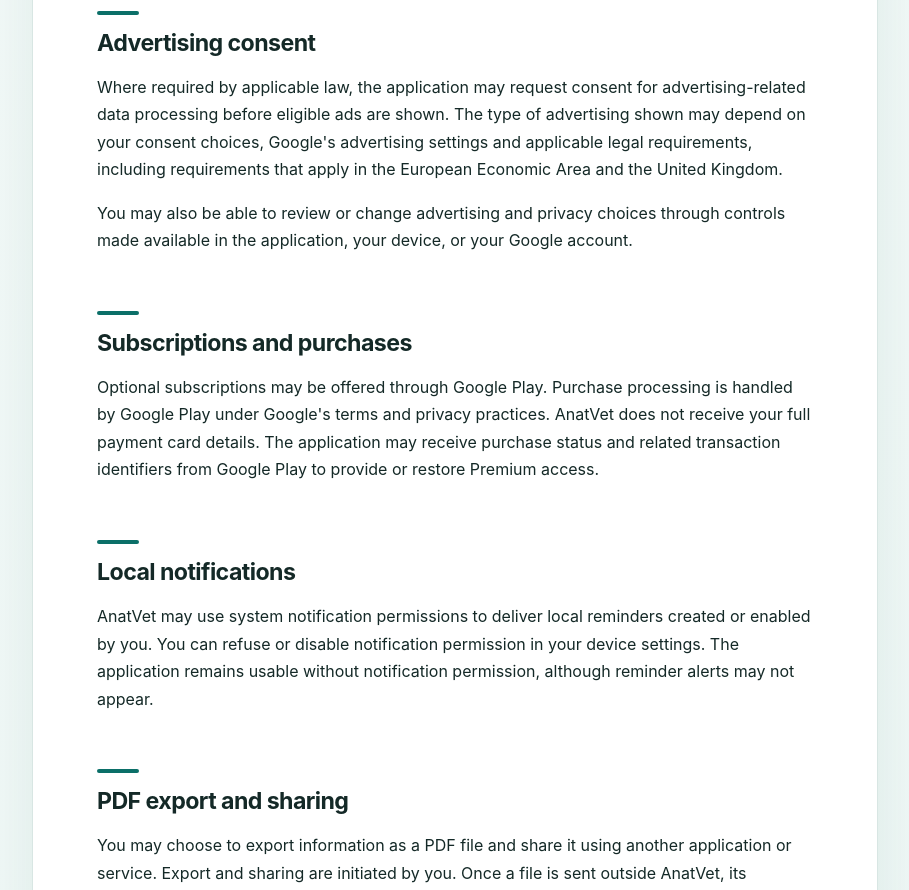
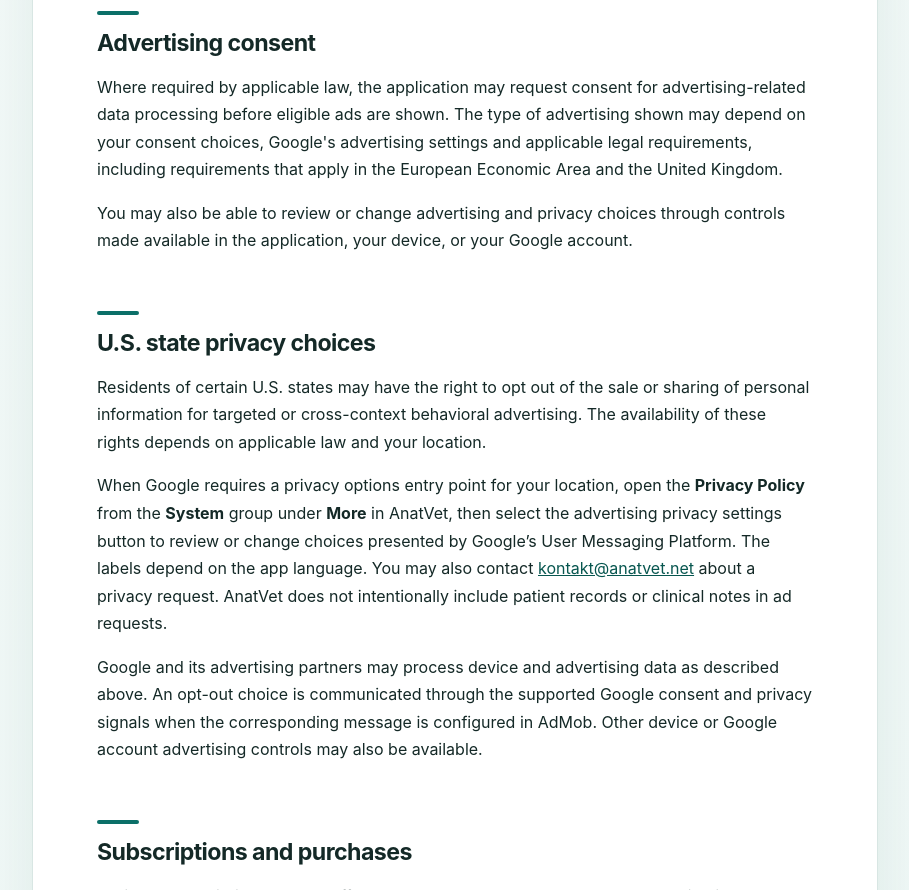
Before and after one commit to Bonefacio/Bonefacio.github.io, a plain HTML site: page privacy/index.html in a window 1280 px wide. Shown: the part 1910-2800 px from the top of the page, without its empty margins (322-1231 px from the left). Drawn offline with Linux system fonts and the light colour scheme.

Commit message:
Document US state advertising privacy choices (#1)

```diff
--- a/privacy/index.html
+++ b/privacy/index.html
@@ -70,6 +70,7 @@
         <a href="#accounts">Accounts and cloud services</a>
         <a href="#advertising">Advertising</a>
         <a href="#consent">Advertising consent</a>
+        <a href="#us-rights">U.S. state privacy choices</a>
         <a href="#purchases">Purchases</a>
         <a href="#notifications">Notifications</a>
         <a href="#pdf">PDF export and sharing</a>
@@ -79,7 +80,7 @@
       <article>
         <span class="eyebrow">AnatVet</span>
         <h1>Privacy Policy</h1>
-        <p class="updated"><strong>Last updated:</strong> 15 September 2026</p>
+        <p class="updated"><strong>Last updated:</strong> 26 September 2026</p>
         <p>This Privacy Policy explains how information is handled when you use the AnatVet mobile application. AnatVet is a veterinary educational and clinical reference tool. The data handling described below may vary depending on the features you use, your device settings, your consent choices and applicable law.</p>
         <section id="controller">
           <h2>Publisher and contact</h2>
@@ -112,6 +113,12 @@
           <h2>Advertising consent</h2>
           <p>Where required by applicable law, the application may request consent for advertising-related data processing before eligible ads are shown. The type of advertising shown may depend on your consent choices, Google's advertising settings and applicable legal requirements, including requirements that apply in the European Economic Area and the United Kingdom.</p>
           <p>You may also be able to review or change advertising and privacy choices through controls made available in the application, your device, or your Google account.</p>
+        </section>
+        <section id="us-rights">
+          <h2>U.S. state privacy choices</h2>
+          <p>Residents of certain U.S. states may have the right to opt out of the sale or sharing of personal information for targeted or cross-context behavioral advertising. The availability of these rights depends on applicable law and your location.</p>
+          <p>When Google requires a privacy options entry point for your location, open the <strong>Privacy Policy</strong> from the <strong>System</strong> group under <strong>More</strong> in AnatVet, then select the advertising privacy settings button to review or change choices presented by Google’s User Messaging Platform. The labels depend on the app language. You may also contact <a href="mailto:kontakt@anatvet.net">kontakt@anatvet.net</a> about a privacy request. AnatVet does not intentionally include patient records or clinical notes in ad requests.</p>
+          <p>Google and its advertising partners may process device and advertising data as described above. An opt-out choice is communicated through the supported Google consent and privacy signals when the corresponding message is configured in AdMob. Other device or Google account advertising controls may also be available.</p>
         </section>
         <section id="purchases">
           <h2>Subscriptions and purchases</h2>
```
